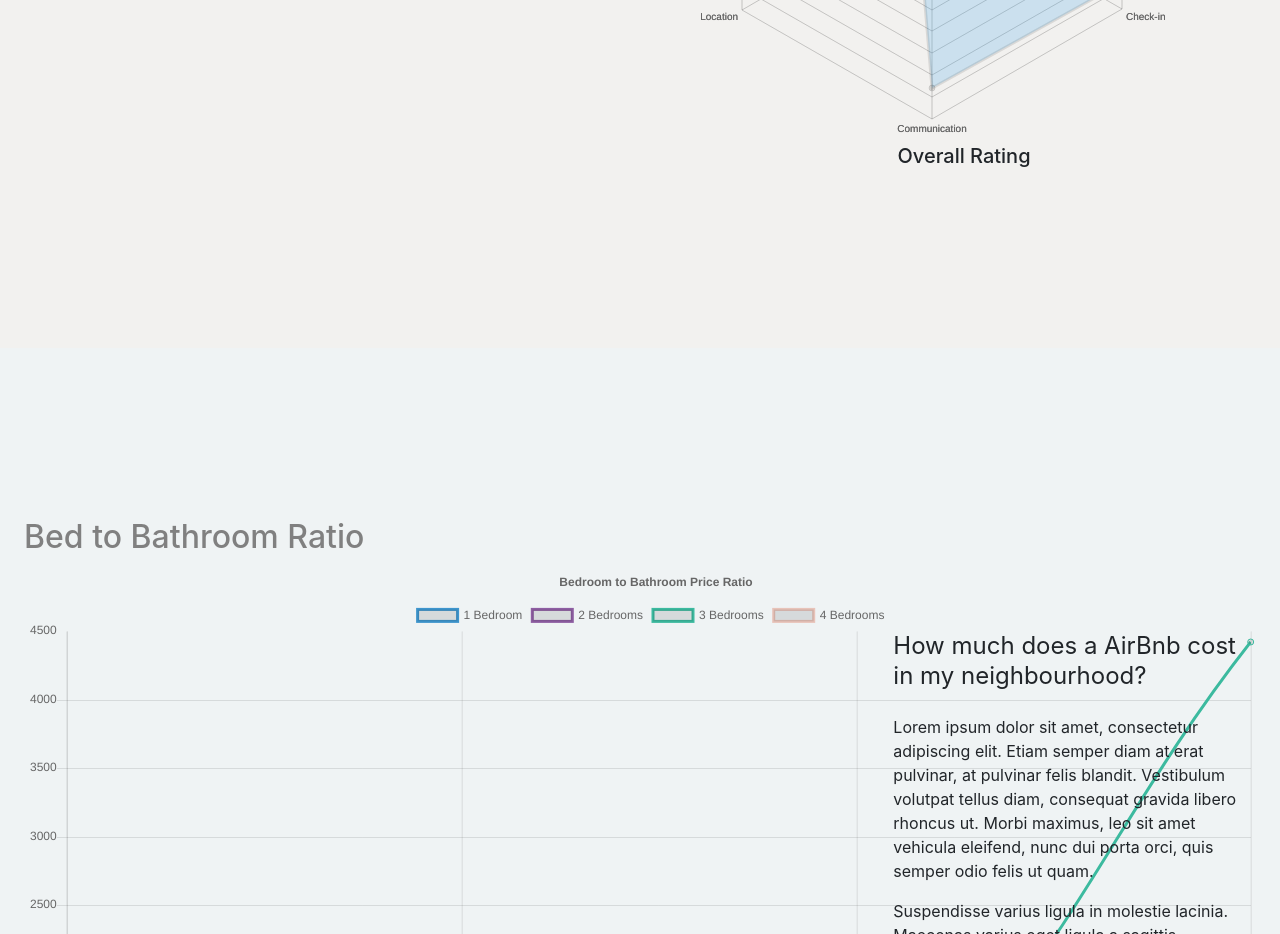
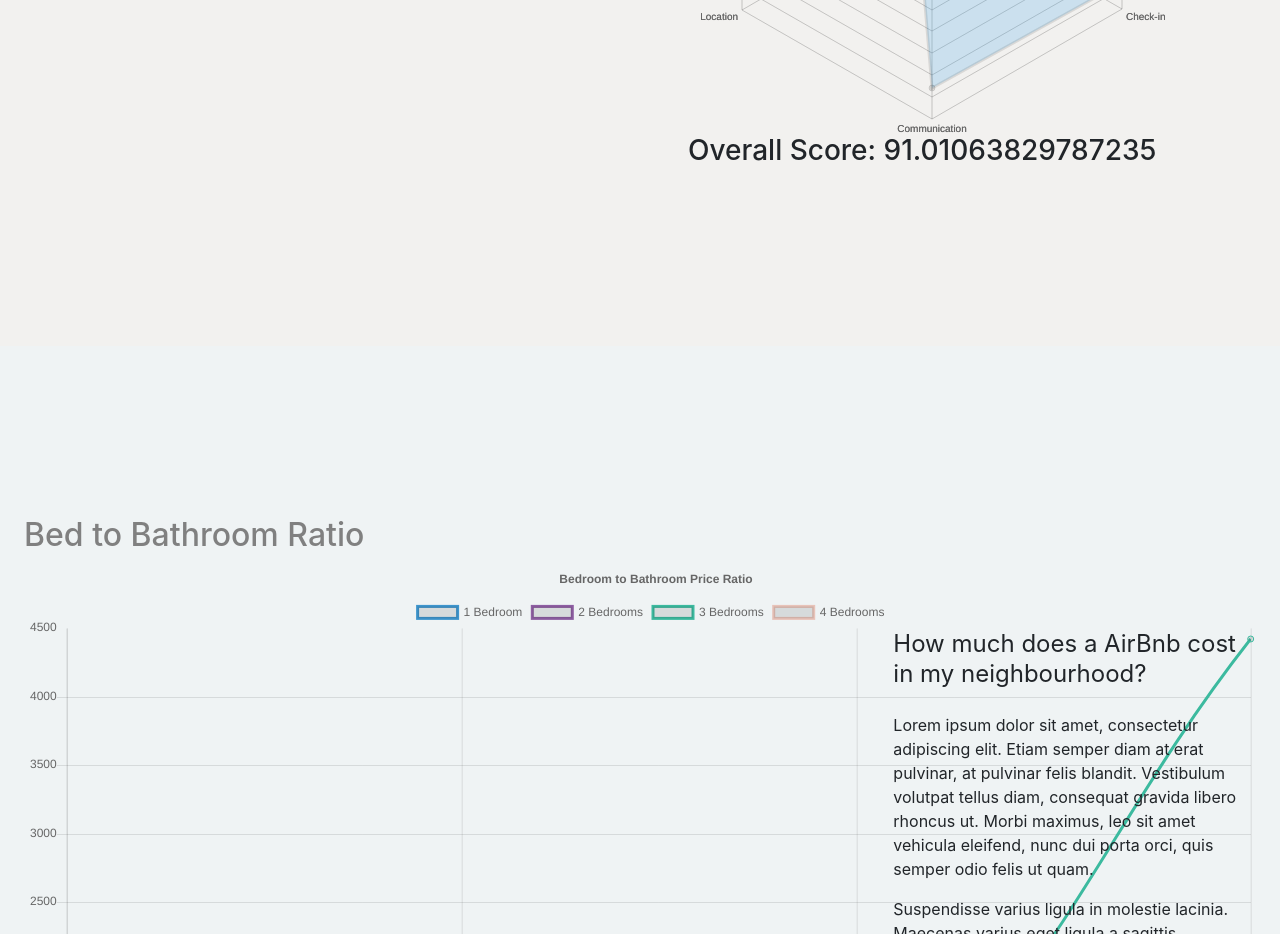
Before and after one commit to kyle8998/Optbnb, a website with bundled scripts: page index.html in a window 1280 px wide. Shown: the part 3360-4294 px from the top of the page. Built offline with nearby package versions, Linux system fonts and the light colour scheme.

```diff
--- a/index.html
+++ b/index.html
@@ -294,7 +294,7 @@
                 </div>
 
                 <canvas id="radar_chart" style="max-width:500px; max-height:500px" width="100" height="100"></canvas>
-                <h5 class="center">Overall Rating</h5>
+                <h3 id="overallscore">Overall Rating: 100</h3>
                 <!-- <canvas id="scatter" width="300" height="200"></canvas> -->
             </div>
           </article>
--- a/js/graphs.js
+++ b/js/graphs.js
@@ -22,6 +22,7 @@
 });
 
 var radar_neighbourhood;
+var overall;
 showradar1();
 
 // To anyone reading.. I could've definitely done this more efficiently.
@@ -225,7 +226,9 @@
             for (i = 2; i < 8; i++) {
                 parsed_radar.push(results.data[radar_neighbourhood][i]);
             }
+            overall = results.data[radar_neighbourhood][i];
             graphradar();
+            document.getElementById("overallscore").innerHTML = "Overall Score: " + overall;
     		console.log(parsed_radar);
     	}
     });
```
Also changed, not shown: README.md.
